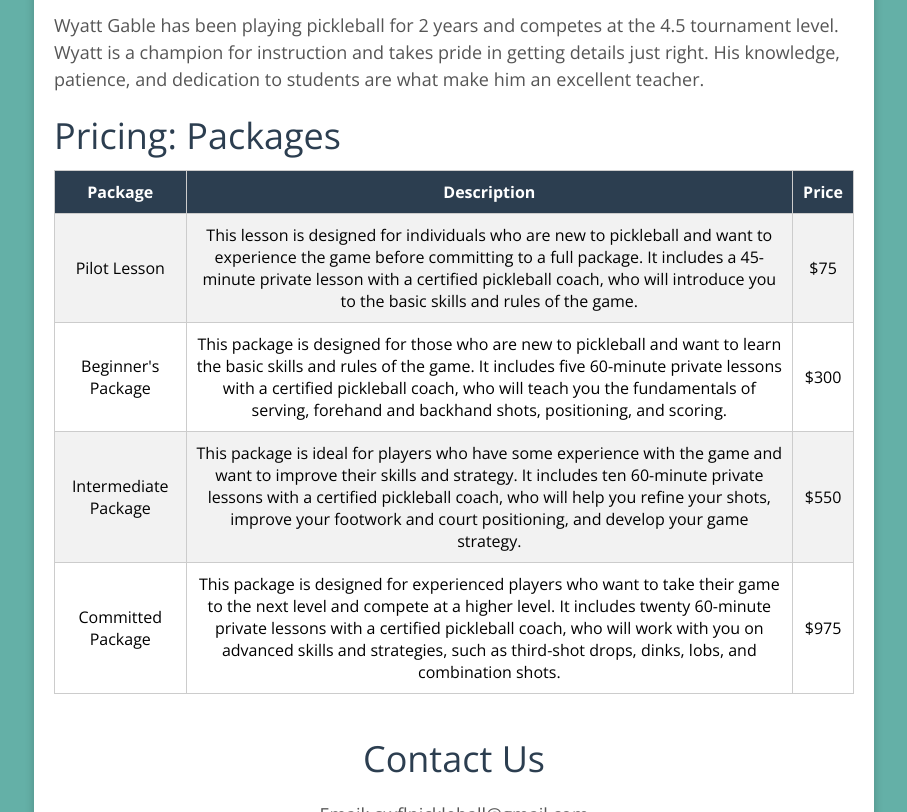
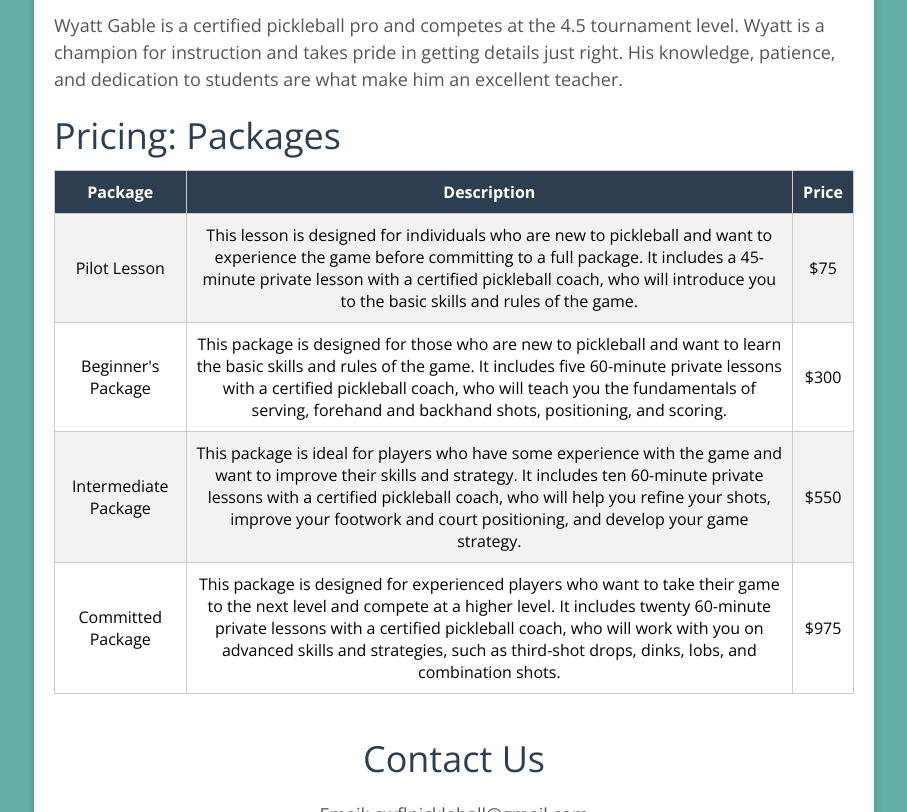
Before and after one commit to swflpickleball/site, a plain HTML site: page index.html in a window 1280 px wide. Shown: the part 999-1811 px from the top of the page, without its empty margins (186-1093 px from the left). Drawn offline with nearby package versions, Linux system fonts and the light colour scheme.

Commit message:
Update index.html

```diff
--- a/index.html
+++ b/index.html
@@ -179,7 +179,7 @@ PP&T is by your side as you go from zero to hero. Our academy utilizes paid pack
 					<img src="image2.jpeg" alt="Image 2">
 				</li>
 			</ul>
-            <p>Wyatt Gable has been playing pickleball for 2 years and competes at the 4.5 tournament level. Wyatt is a champion for instruction and takes pride in getting details just right. His knowledge, patience, and dedication to students are what make him an excellent teacher.</p>
+            <p>Wyatt Gable is a certified pickleball pro and competes at the 4.5 tournament level. Wyatt is a champion for instruction and takes pride in getting details just right. His knowledge, patience, and dedication to students are what make him an excellent teacher.</p>
 
 		</section>
 
```
